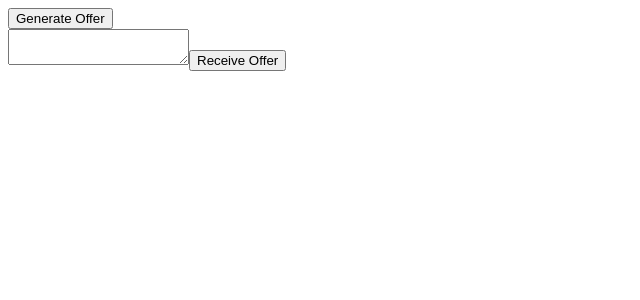
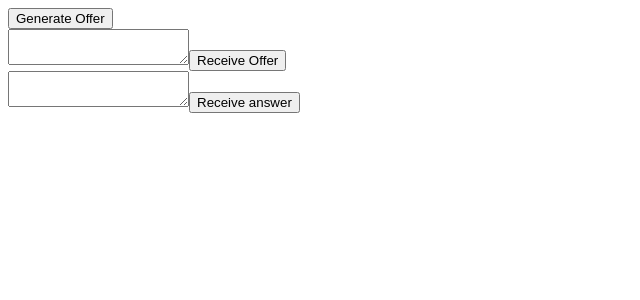
Before and after one commit to Grkmk/web-p2p-messaging, a React (Create React App) app: page / in a window 1280 px wide. Shown: the top 300 px of the page, without its empty margins (0-640 px from the left). Built offline with nearby package versions, Linux system fonts and the light colour scheme.

Commit message:
fix: persist peers & receive answer

```diff
--- a/src/App.tsx
+++ b/src/App.tsx
@@ -5,12 +5,13 @@ interface Peer {
     conn: RTCPeerConnection
     chan?: RTCDataChannel
     enabled?: true
+    // TODO: store messages
 }
 
 export function App() {
     const [offer, setOffer] = useState<RTCSessionDescriptionInit | null>()
     const [reveivedOffer, setReceivedOffer] = useState<RTCSessionDescriptionInit | null>()
-    const peers: Peer[] = []
+    const [peers, setPeers] = useState<Peer[]>([])
 
     return (
         <div className={styles.container}>
@@ -20,6 +21,10 @@ export function App() {
                 <form onSubmit={e => handleReceiveOffer(e)}>
                     <textarea name="offer" />
                     <button type="submit">Receive Offer</button>
+                </form>
+                <form onSubmit={e => handleAnswer(e)}>
+                    <textarea name="answer" />
+                    <button type="submit">Receive answer</button>
                 </form>
                 {reveivedOffer && <pre>{JSON.stringify(reveivedOffer, null, 2)}</pre>}
             </div>
@@ -56,9 +61,8 @@ export function App() {
 
     async function handleGenerateOffer(e: React.MouseEvent<HTMLButtonElement>) {
         e.preventDefault()
-
         // Create the local connection and its event listeners
-        const conn = new RTCPeerConnection()
+        const conn = new RTCPeerConnection({ iceServers: [{ urls: 'stun:stun1.l.google.com:19302' }] })
         const peer: Peer = { conn }
 
         // Create the data channel and establish its event listeners
@@ -74,8 +78,9 @@ export function App() {
         const desc = await conn.createOffer()
         await conn.setLocalDescription(desc)
 
-        setOffer(desc)
-        peers.push(peer)
+        // TODO: pass local identifier to remote peer
+        setOffer(conn.localDescription)
+        setPeers([...peers, peer])
     }
 
     async function handleReceiveOffer(e: React.FormEvent<HTMLFormElement>) {
@@ -96,7 +101,19 @@ export function App() {
         const answer = await conn.createAnswer()
         await conn.setLocalDescription(answer)
 
+        // TODO: pass received identifier to remote peer
         setReceivedOffer(answer)
+        setPeers([...peers, peer])
+    }
+
+    async function handleAnswer(e: React.FormEvent<HTMLFormElement>) {
+        e.preventDefault()
+
+        // TODO: find peer by identifier
+        const conn = peers[0].conn
+        const answer = JSON.parse(e.currentTarget.answer.value)
+
+        await conn.setRemoteDescription(answer)
     }
 
     function handleChannelStatusChange(peer: Peer, index: number) {
```
